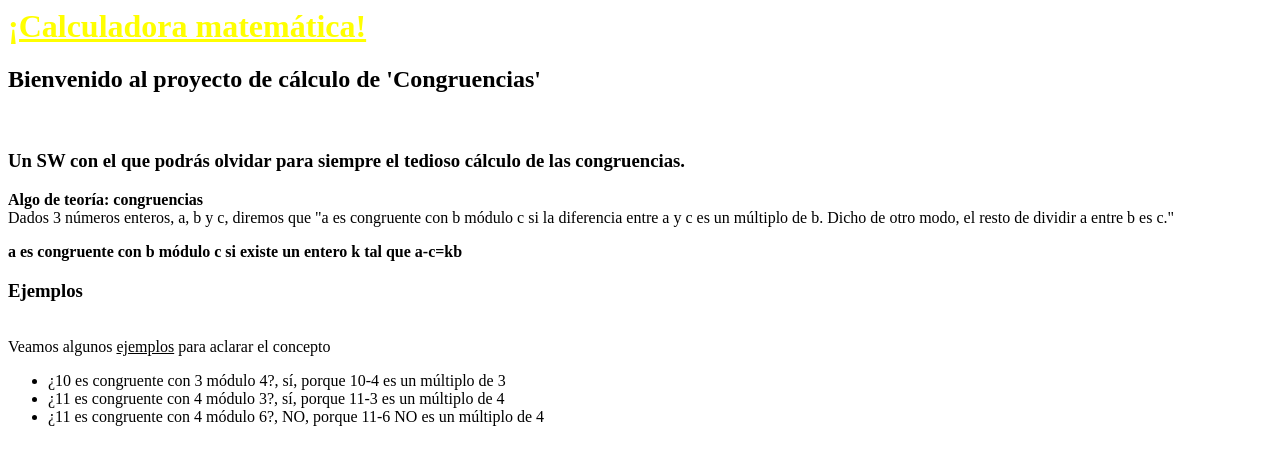
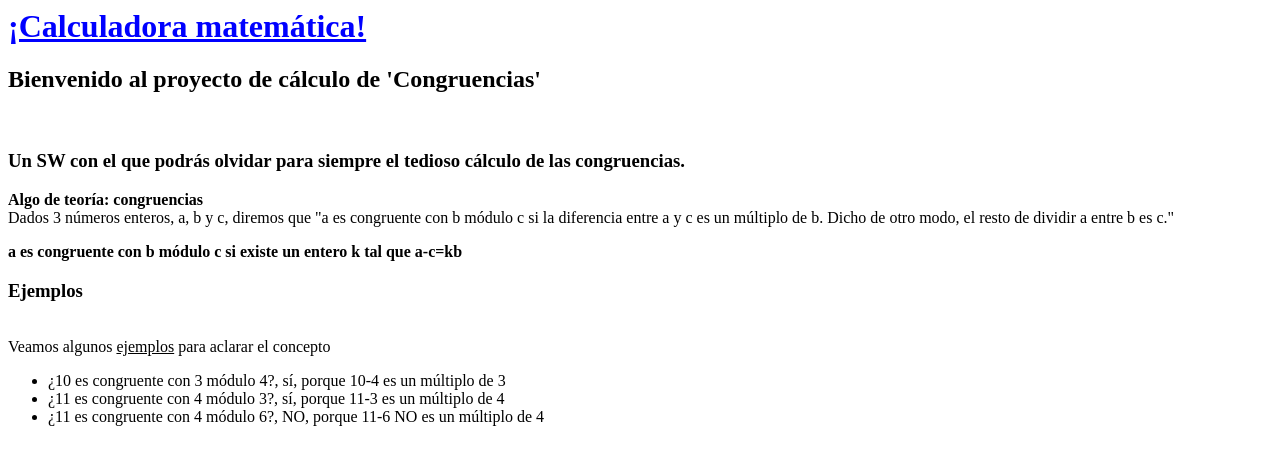
Before and after one commit to jclopeza/tutorial, a plain HTML site: page src/main/external-resources/tutorial/index.html in a window 1280 px wide. Drawn offline with Linux system fonts and the light colour scheme.

Commit message:
color azul

```diff
--- a/src/main/external-resources/tutorial/index.html
+++ b/src/main/external-resources/tutorial/index.html
@@ -4,7 +4,7 @@
     <title>Calculadora matemática</title>
   </head>
   <body>
-    <h1><font color="yellow"><u>¡Calculadora matemática!</u></font></h1><P>
+    <h1><font color="blue"><u>¡Calculadora matemática!</u></font></h1><P>
     <h2>Bienvenido al proyecto de cálculo de 'Congruencias'</h2><br>
     <h3>Un SW con el que podrás olvidar para siempre el tedioso cálculo de las congruencias.</h3><P>
     <b>Algo de teoría: congruencias</b><br>
```
